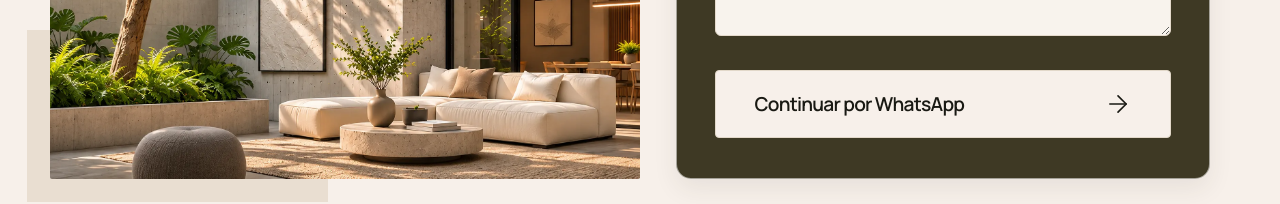
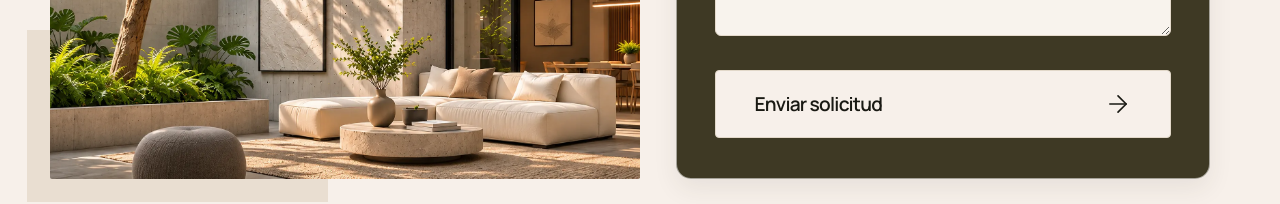
Before and after one commit to JohanMV/VYGA-INMOBILIARIA, a React (Vite) app: page / in a window 1280 px wide. Shown: the part 3763-3967 px from the top of the page. Built offline with nearby package versions, Linux system fonts and the light colour scheme.

Commit message:
feat: add ContactForm component for user inquiries

```diff
--- a/src/features/contact/components/ContactForm.tsx
+++ b/src/features/contact/components/ContactForm.tsx
@@ -3,5 +3,5 @@ import { useContactForm } from '../hooks/useContactForm'
 import { PropertyTypeSelect } from './PropertyTypeSelect'
 export function ContactForm() {
  const { submit, type, message } = useContactForm()
- return <form id="formulario" className="contact-form" onSubmit={event => { event.preventDefault(); submit(event.currentTarget) }}><h3>Solicita más información</h3><p>Completa el formulario para solicitar una asesoría personalizada sobre Vizzen.</p><div className="form-fields"><div className="form-row"><label><span className="sr-only">Nombre completo</span><UserRound /><input name="name" autoComplete="name" placeholder="Nombre completo *" required minLength={2} maxLength={120} /></label><label><span className="sr-only">Teléfono o WhatsApp</span><Phone /><input name="phone" type="tel" autoComplete="tel" placeholder="Teléfono o WhatsApp *" required pattern="[+0-9() .-]{7,20}" title="Introduce un teléfono válido de 7 a 20 caracteres" /></label></div><label><span className="sr-only">Correo electrónico</span><Mail /><input name="email" type="email" autoComplete="email" placeholder="Correo electrónico *" required maxLength={160} /></label><PropertyTypeSelect initialValue={type} /><label className="message-field"><span className="sr-only">Mensaje opcional</span><MessageCircle /><textarea name="message" placeholder="Mensaje (opcional)" defaultValue={message} maxLength={2000} /></label></div><button className="submit-button" type="submit">Continuar por WhatsApp<ArrowRight strokeWidth={1.4} /></button></form>
+ return <form id="formulario" className="contact-form" onSubmit={event => { event.preventDefault(); submit(event.currentTarget) }}><h3>Solicita más información</h3><p>Completa el formulario para solicitar una asesoría personalizada sobre Vizzen.</p><div className="form-fields"><div className="form-row"><label><span className="sr-only">Nombre completo</span><UserRound /><input name="name" autoComplete="name" placeholder="Nombre completo *" required minLength={2} maxLength={120} /></label><label><span className="sr-only">Teléfono o WhatsApp</span><Phone /><input name="phone" type="tel" autoComplete="tel" placeholder="Teléfono o WhatsApp *" required pattern="[+0-9() .-]{7,20}" title="Introduce un teléfono válido de 7 a 20 caracteres" /></label></div><label><span className="sr-only">Correo electrónico</span><Mail /><input name="email" type="email" autoComplete="email" placeholder="Correo electrónico *" required maxLength={160} /></label><PropertyTypeSelect initialValue={type} /><label className="message-field"><span className="sr-only">Mensaje opcional</span><MessageCircle /><textarea name="message" placeholder="Mensaje (opcional)" defaultValue={message} maxLength={2000} /></label></div><button className="submit-button" type="submit">Enviar solicitud<ArrowRight strokeWidth={1.4} /></button></form>
 }
```
